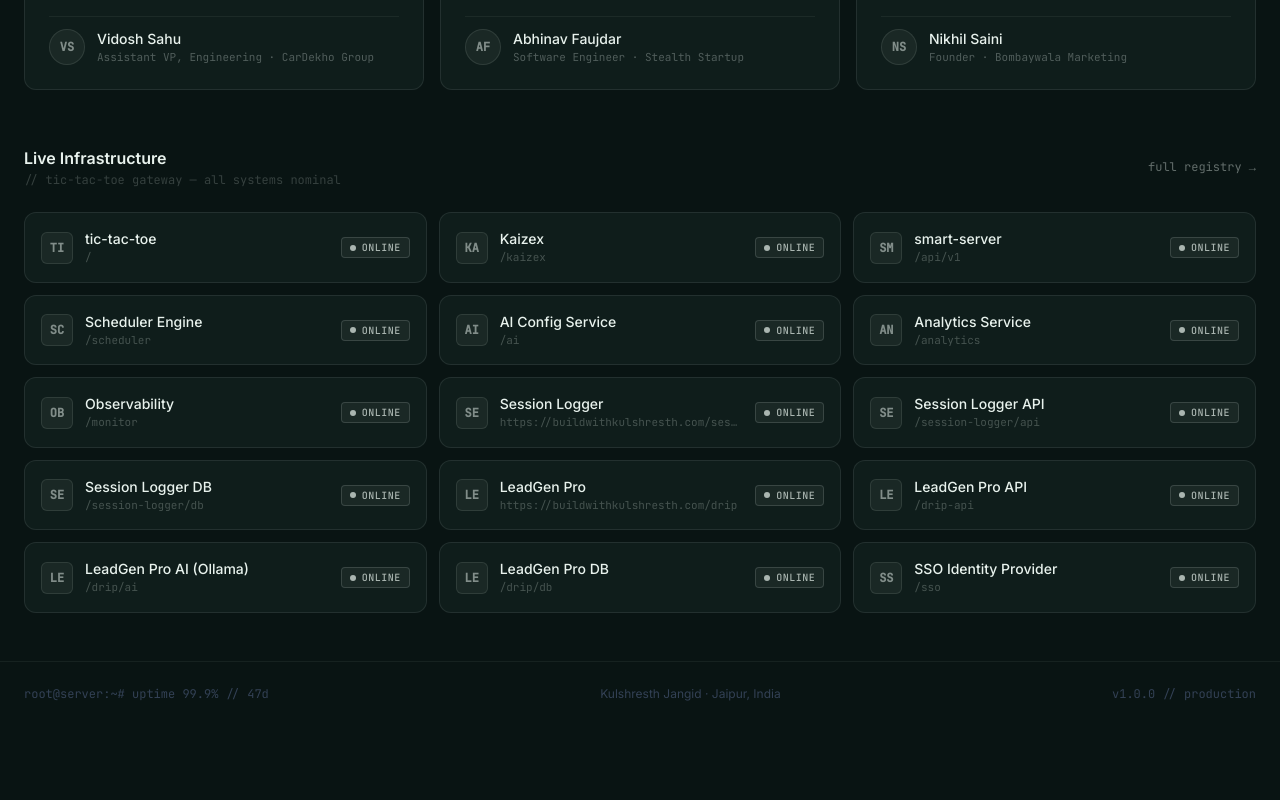
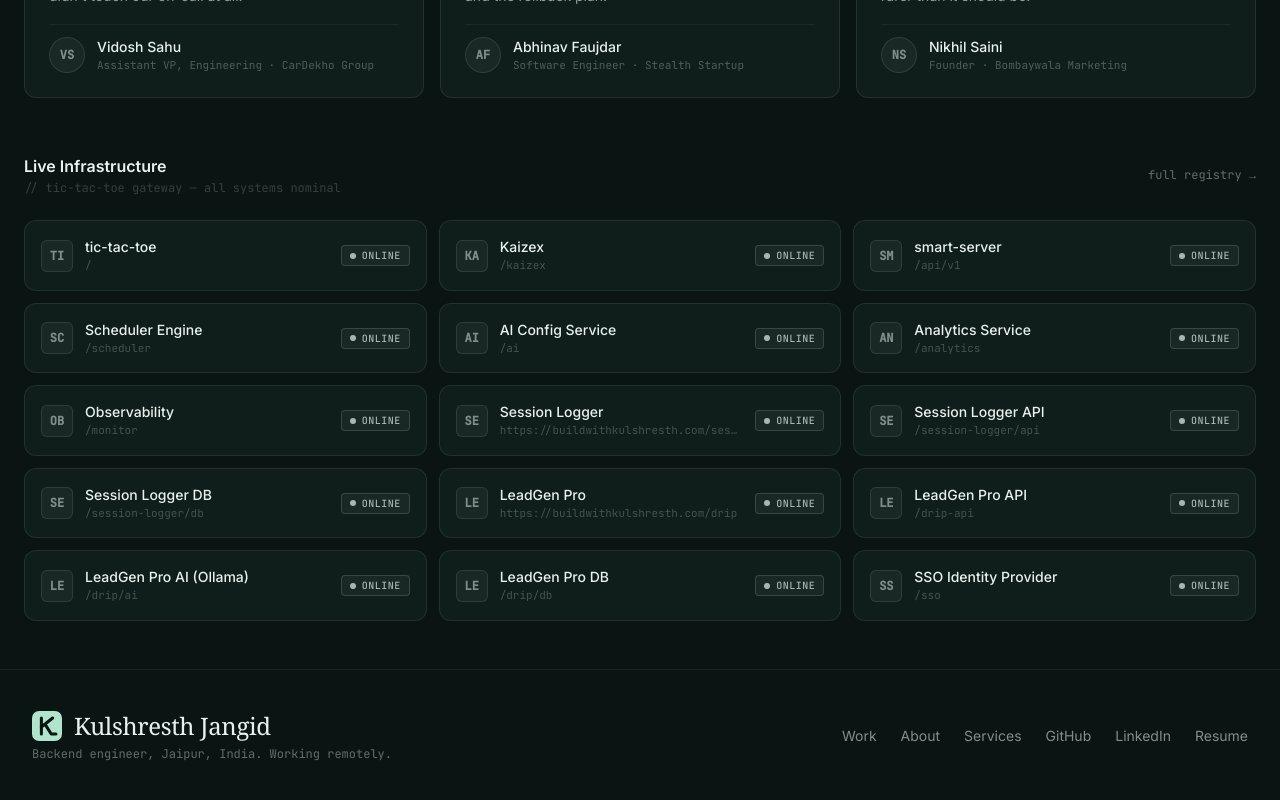
Before and after one commit to KulshresthJangid/tic-tac-toe, a React (Vite) app: page / in a window 1280 px wide. Shown: the part 2048-2848 px from the top of the page. Before the commit the page ends 2774 px from the top, so only its background shows below. Built offline with nearby package versions, Linux system fonts and the light colour scheme.

Commit message:
feat(layout): redesign footer, add grain wrapper, remove fake uptime line

```diff
--- a/src/layouts/MainLayout.tsx
+++ b/src/layouts/MainLayout.tsx
@@ -1,28 +1,34 @@
 import type { ReactNode } from 'react'
+import { Link } from 'react-router-dom'
 import Navbar from '../components/Navbar'
-import { useGenZ } from '../context/GenZContext'
+import LogoMark from '../components/LogoMark'
 
 interface MainLayoutProps {
   children: ReactNode
 }
 
 export default function MainLayout({ children }: MainLayoutProps) {
-  const { genzMode } = useGenZ()
   return (
-    <div className="min-h-screen flex flex-col">
+    <div className="grain min-h-screen flex flex-col">
       <Navbar />
-      <main className="flex-1 pt-14">{children}</main>
-      <footer className="border-t border-white/[0.06] py-6 px-6 mt-auto">
-        <div className="max-w-7xl mx-auto flex flex-col sm:flex-row items-center justify-between gap-2">
-          <span className="text-xs text-slate-700 font-mono">
-            {genzMode ? 'not crashed // knock on wood' : 'root@server:~# uptime 99.9% // 47d'}
-          </span>
-          <span className="text-xs text-slate-700">
-            {genzMode ? 'made in jaipur, deployed worldwide' : 'Kulshresth Jangid · Jaipur, India'}
-          </span>
-          <span className="text-xs text-slate-700 font-mono hidden sm:block">
-            {genzMode ? 'vibe check: passed' : 'v1.0.0 // production'}
-          </span>
+      <main className="flex-1 pt-16">{children}</main>
+      <footer className="border-t border-white/[0.08] mt-auto">
+        <div className="max-w-7xl mx-auto px-5 sm:px-8 py-10 flex flex-col sm:flex-row items-start sm:items-center justify-between gap-6">
+          <div>
+            <div className="flex items-center gap-3">
+              <LogoMark size={30} />
+              <p className="display text-2xl text-white">Kulshresth Jangid</p>
+            </div>
+            <p className="font-mono text-xs text-white/40 mt-1">Backend engineer, Jaipur, India. Working remotely.</p>
+          </div>
+          <nav className="flex flex-wrap gap-x-6 gap-y-2 text-sm text-white/55" aria-label="Footer">
+            <Link to="/projects" className="hover:text-white transition-colors">Work</Link>
+            <Link to="/about" className="hover:text-white transition-colors">About</Link>
+            <Link to="/hire" className="hover:text-white transition-colors">Services</Link>
+            <a href="https://github.com/kulshresthjangid" target="_blank" rel="noopener noreferrer" className="hover:text-white transition-colors">GitHub</a>
+            <a href="https://www.linkedin.com/in/kulshresth-jangid/" target="_blank" rel="noopener noreferrer" className="hover:text-white transition-colors">LinkedIn</a>
+            <a href="/resume/kulshresth-jangid-resume.pdf" download className="hover:text-white transition-colors">Resume</a>
+          </nav>
         </div>
       </footer>
     </div>
```
